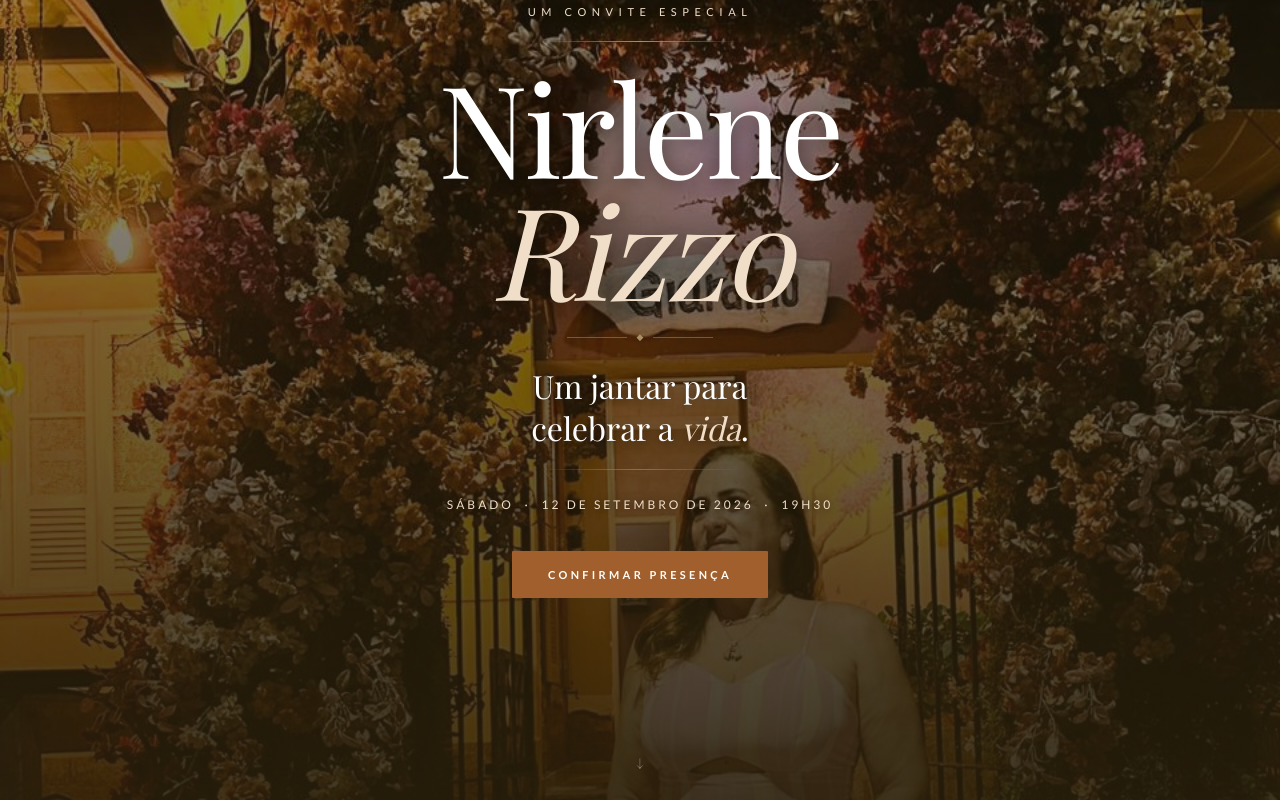
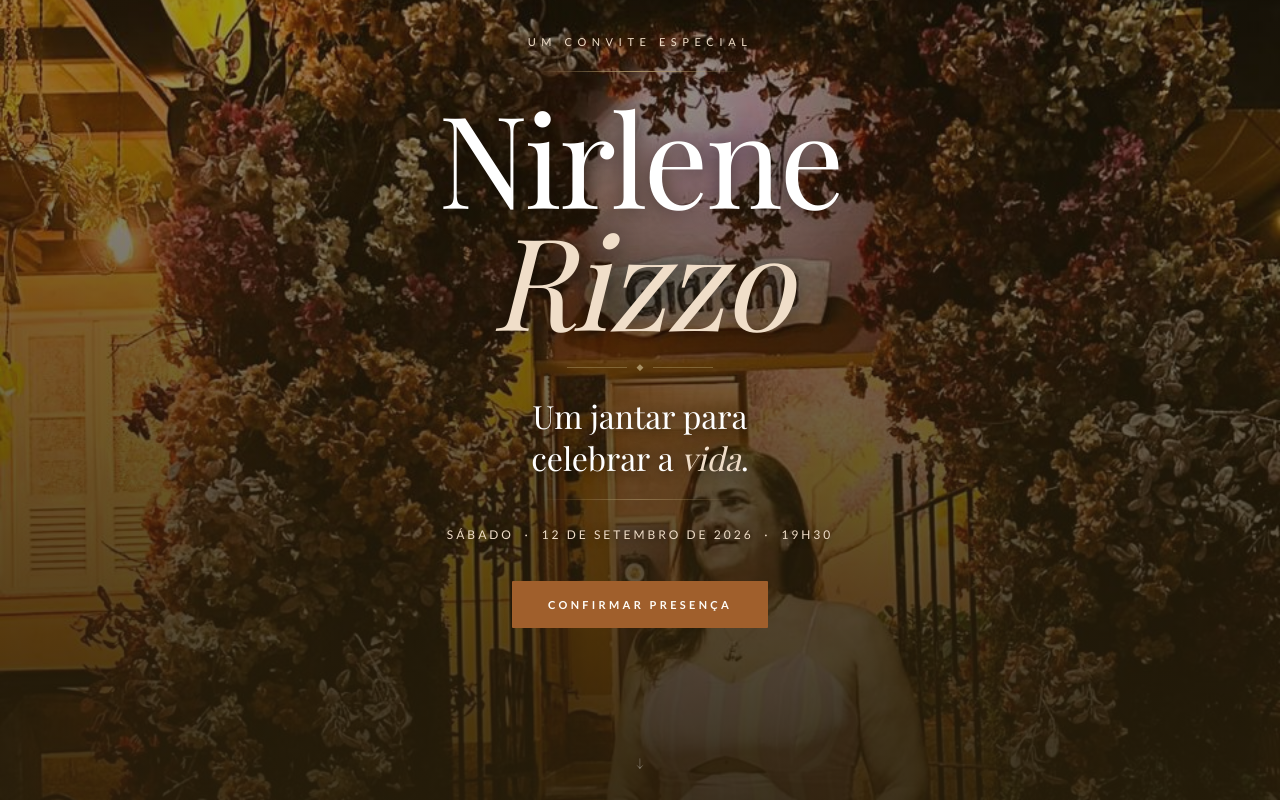
Before and after one commit to ThofMKT/nirlene-rsvp, a website: page public/index.html in a window 1280 px wide. Shown: the top 800 px of the page. Drawn offline with nearby package versions, Linux system fonts and the light colour scheme; no server answers; a web font is replaced by a local one.

Commit message:
fix: reduz espaco vazio apos botao hero

```diff
--- a/public/style.css
+++ b/public/style.css
@@ -67,6 +67,7 @@ body {
   align-items: center;
   justify-content: center;
   overflow: hidden;
+  padding-bottom: 40px;
 }
 
 .hero-photo-wrap {
@@ -101,7 +102,7 @@ body {
   color: var(--white);
   padding: 0 24px 40px;
   max-width: 640px;
-  margin-top: -160px;
+  margin-top: -60px;
 }
 
 .hero-eyebrow {
```
